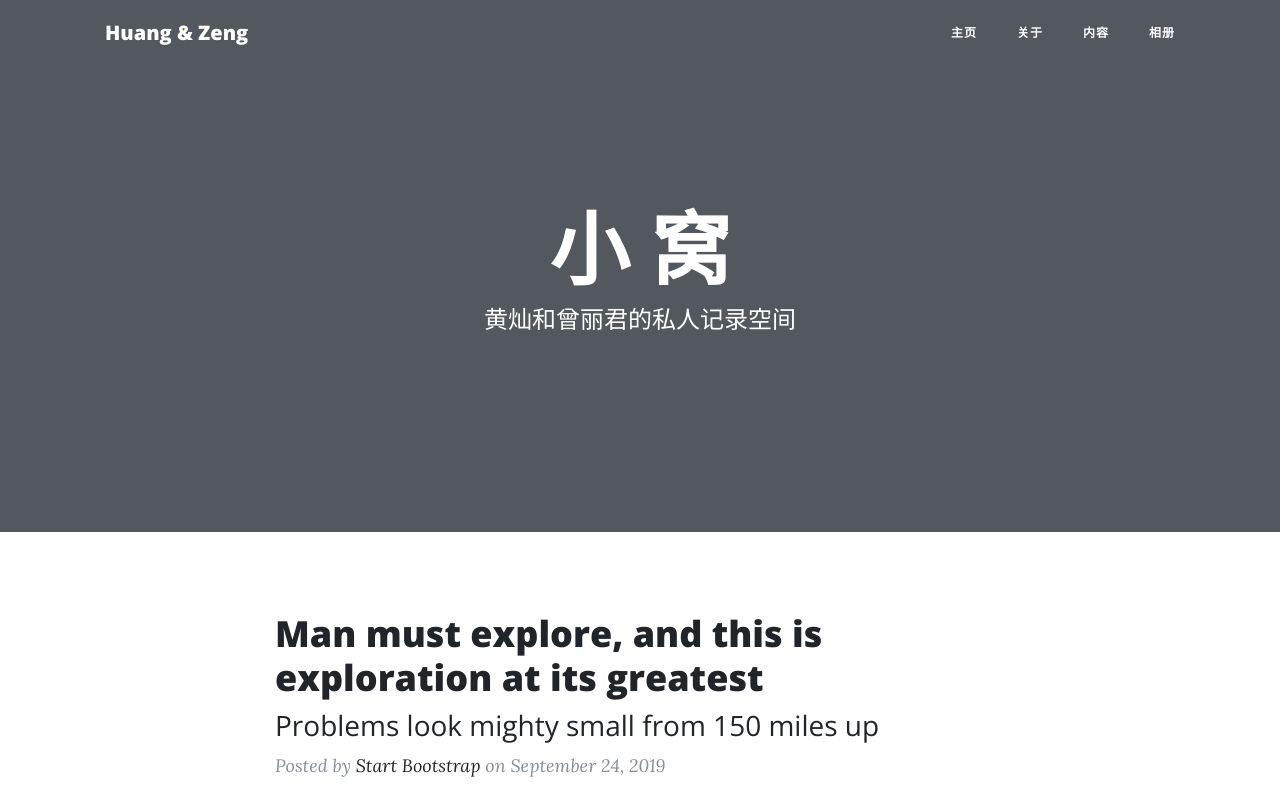
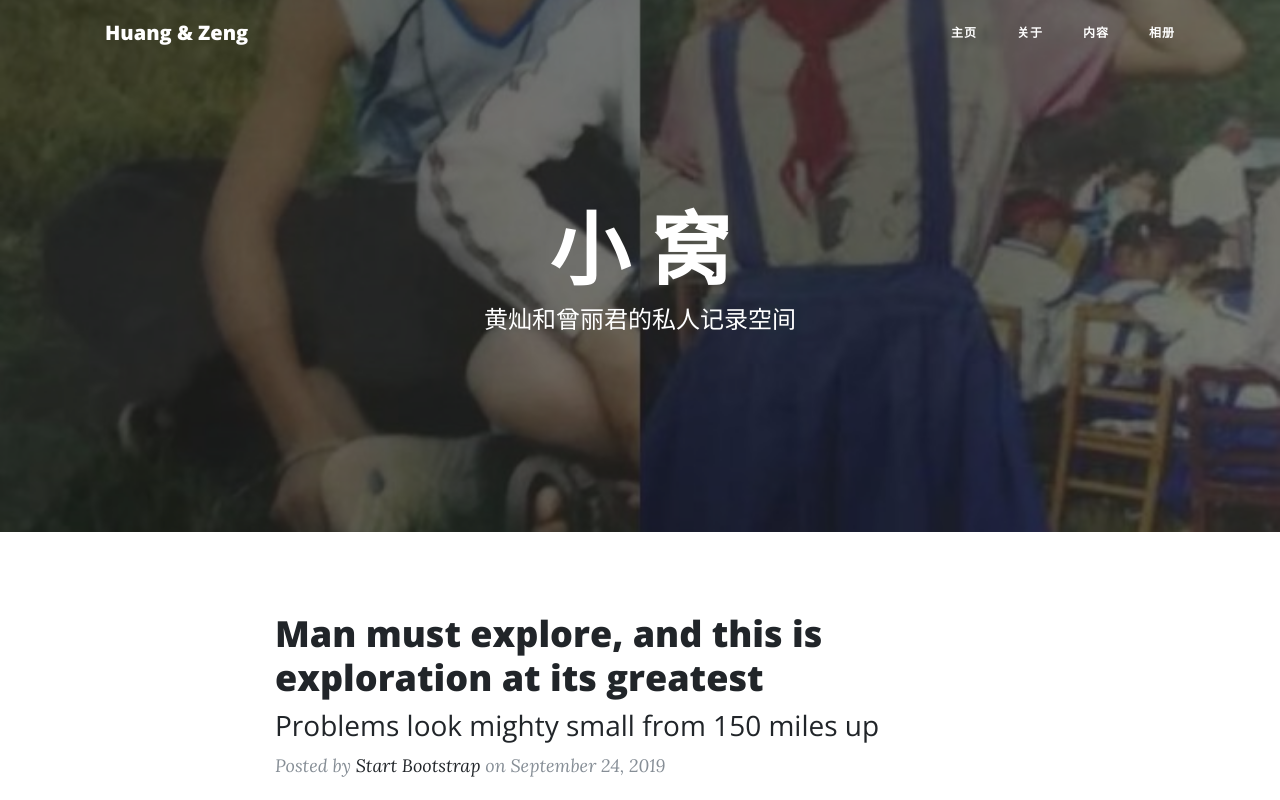
Before and after one commit to canhuangsiat/.github.io, a website: page index.html in a window 1280 px wide. Shown: the top 800 px of the page. Drawn offline with nearby package versions, Linux system fonts and the light colour scheme.

Commit message:
Update index.html

```diff
--- a/index.html
+++ b/index.html
@@ -53,7 +53,7 @@
   </nav>
 
   <!-- Page Header -->
-  <header class="masthead" style="background-image: url('img/background.tif')">
+  <header class="masthead" style="background-image: url('img/background.jpg')">
     <div class="overlay"></div>
     <div class="container">
       <div class="row">
```
